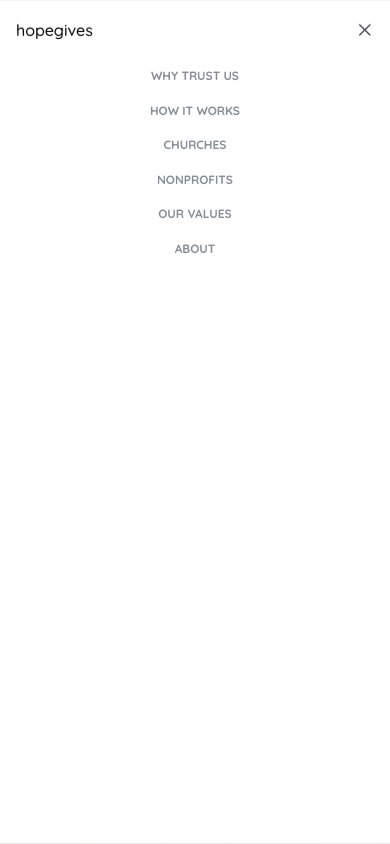
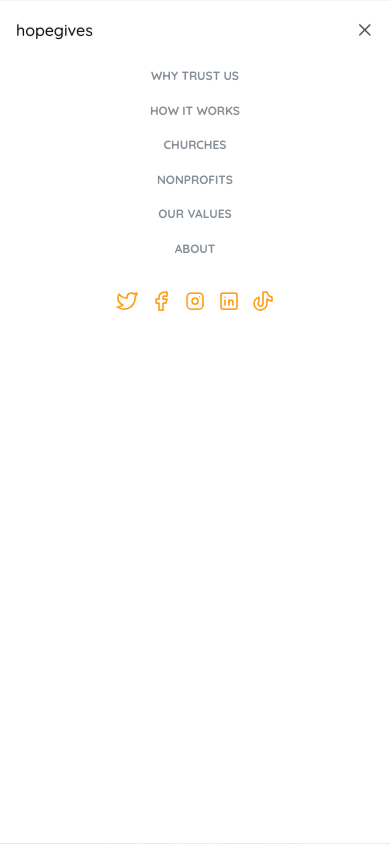
Before and after one commit to jwenger100/hope-gives, a Next.js app: page / in a window 390 px wide. Both pictures are taken after a click on the button 360 px from the left and 30 px from the top of the page. Shown: the top 844 px of the page. Built offline with nearby package versions, Linux system fonts and the light colour scheme.

Commit message:
Changes for header adds social icons

```diff
--- a/src/components/Header.module.css
+++ b/src/components/Header.module.css
@@ -54,13 +54,14 @@
   background-color: white;
   border-bottom: rem(1px) solid
     light-dark(var(--mantine-color-gray-3), var(--mantine-color-dark-4));
-  /* background: linear-gradient(to left, #ffffff, #fff2cc); */
 }
 
 .headerLogo {
   object-fit: contain;
   /* fix for mobile devices */
-  float: left;
+  @media screen and (max-width: 768px) {
+    width: auto;
+  }
 }
 
 .inner {
--- a/src/components/Header.tsx
+++ b/src/components/Header.tsx
@@ -1,11 +1,29 @@
 "use client";
 import { useState } from "react";
-import { Container, Group, Burger, Box, Image, Drawer } from "@mantine/core";
+import {
+  Container,
+  Group,
+  Burger,
+  Box,
+  Image,
+  Drawer,
+  ActionIcon,
+  rem,
+  Divider,
+} from "@mantine/core";
 import { useDisclosure } from "@mantine/hooks";
 import classes from "./Header.module.css";
 import { useMediaQuery } from "@mantine/hooks";
 import { useHeadroom } from "@mantine/hooks";
 import Link from "next/link";
+
+import {
+  IconBrandFacebook,
+  IconBrandLinkedin,
+  IconBrandTiktok,
+  IconBrandTwitter,
+  IconBrandInstagram,
+} from "@tabler/icons-react";
 
 export function Header() {
   const [opened, { toggle }] = useDisclosure(false);
@@ -79,6 +97,98 @@
           <Group gap={0} className={classes.drawerContent}>
             {mainItems}
           </Group>
+          {opened && (
+            <>
+              {/* <Divider /> */}
+              <Box ta="center" mt={"md"} pb={"sm"}>
+                {/* Twitter/X */}
+                <ActionIcon
+                  size="lg"
+                  color="var(--hopegives-orange)"
+                  variant="subtle"
+                  // change this to the actual link
+                  component="a"
+                  href="https://twitter.com/hopegives"
+                  aria-label="Open in a new tab"
+                  target="_blank"
+                  rel="noopener noreferrer"
+                >
+                  <IconBrandTwitter
+                    style={{ width: rem(24), height: rem(24) }}
+                    stroke={1.5}
+                  ></IconBrandTwitter>
+                </ActionIcon>
+                {/* Facebook */}
+                <ActionIcon
+                  size="lg"
+                  color="var(--hopegives-orange)"
+                  variant="subtle"
+                  // change this to the actual link
+                  component="a"
+                  href="https://www.facebook.com/profile.php?id=61554668333804"
+                  aria-label="Open in a new tab"
+                  target="_blank"
+                  rel="noopener noreferrer"
+                >
+                  <IconBrandFacebook
+                    style={{ width: rem(24), height: rem(24) }}
+                    stroke={1.5}
+                  ></IconBrandFacebook>
+                </ActionIcon>
+                {/* Instagram */}
+                <ActionIcon
+                  size="lg"
+                  color="var(--hopegives-orange)"
+                  variant="subtle"
+                  // change this to the actual link
+                  component="a"
+                  href="https://www.instagram.com/hopegives_/?utm_source=qr"
+                  aria-label="Open in a new tab"
+                  target="_blank"
+                  rel="noopener noreferrer"
+                >
+                  <IconBrandInstagram
+                    style={{ width: rem(24), height: rem(24) }}
+                    stroke={1.5}
+                  ></IconBrandInstagram>
+                </ActionIcon>
+                {/* LinkedIn */}
+                <ActionIcon
+                  size="lg"
+                  color="var(--hopegives-orange)"
+                  variant="subtle"
+                  // change this to the actual link
+                  component="a"
+                  href="https://www.linkedin.com/company/hopegivesinc/"
+                  aria-label="Open in a new tab"
+                  target="_blank"
+                  rel="noopener noreferrer"
+                >
+                  <IconBrandLinkedin
+                    style={{ width: rem(24), height: rem(24) }}
+                    stroke={1.5}
+                  ></IconBrandLinkedin>
+                </ActionIcon>
+                {/* Tiktok */}
+                <ActionIcon
+                  size="lg"
+                  color="var(--hopegives-orange)"
+                  variant="subtle"
+                  // change this to the actual link
+                  component="a"
+                  href="https://www.tiktok.com/@hopegives"
+                  aria-label="Open in a new tab"
+                  target="_blank"
+                  rel="noopener noreferrer"
+                >
+                  <IconBrandTiktok
+                    style={{ width: rem(24), height: rem(24) }}
+                    stroke={1.5}
+                  ></IconBrandTiktok>
+                </ActionIcon>
+              </Box>
+            </>
+          )}
         </Box>
       </Drawer>
     </>
```
